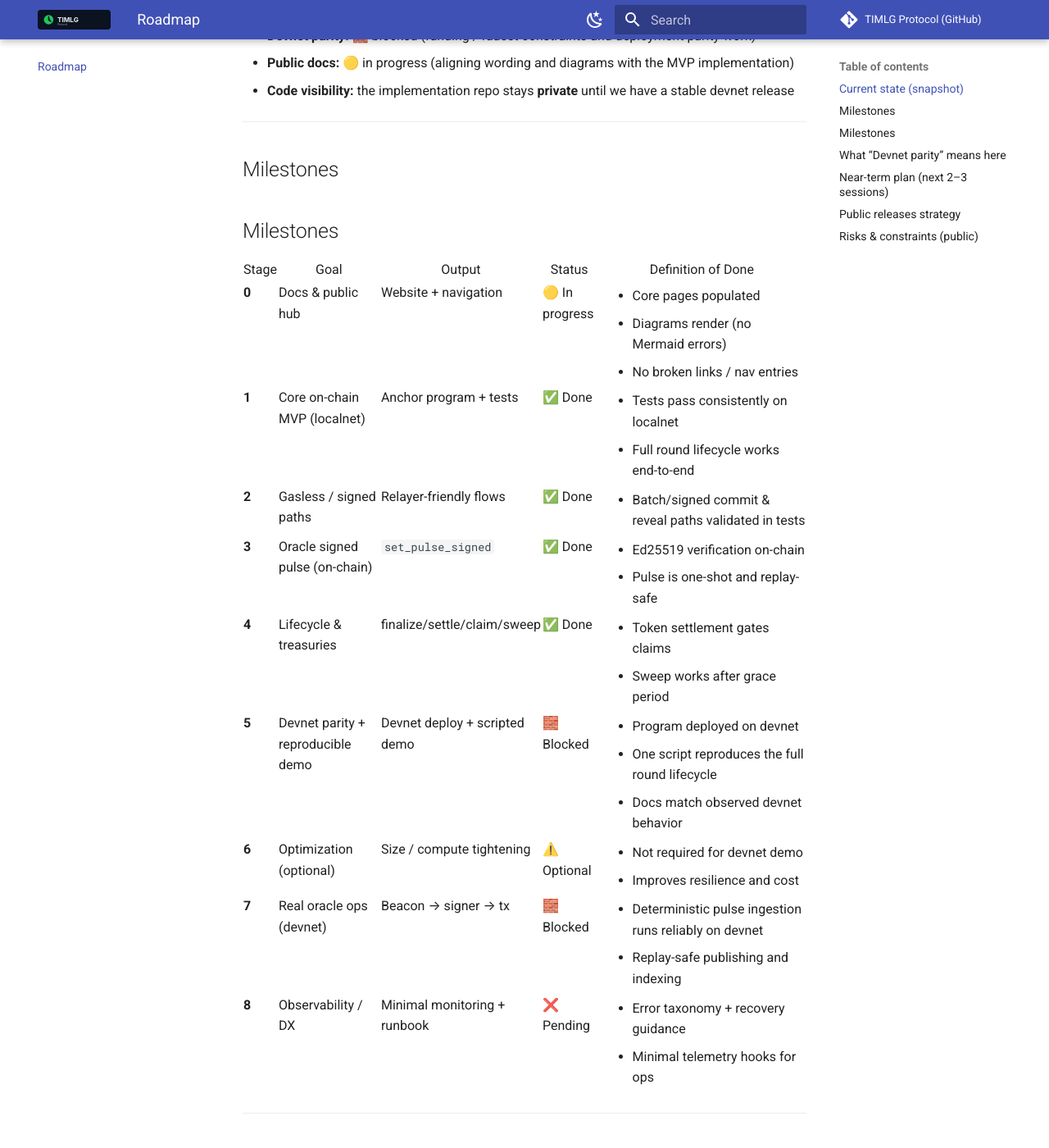
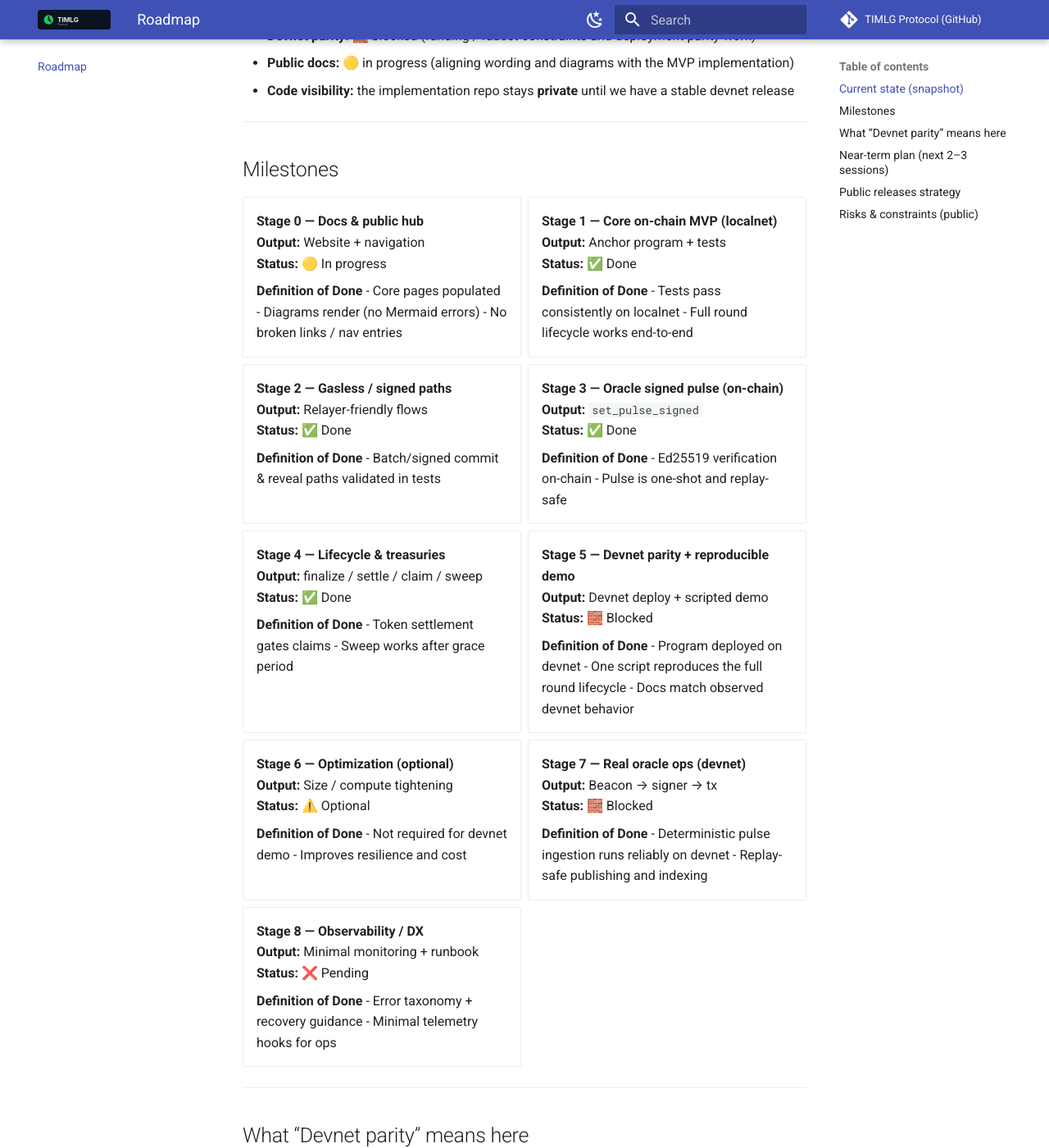
Before and after one commit to TIMLG-Protocol/timlg-protocol, an MkDocs documentation site: the page built from docs/roadmap/index.md, in a window 1280 px wide and 1400 px high, scrolled down 466 px. Shown: the whole window at 82% size. Built offline with MkDocs 1.6.1 and Material for MkDocs 9.7.7, drawn with Linux system fonts in a browser that asks for light colours.

Commit message:
Redesign roadmap milestones as cards (cleaner layout)

```diff
--- a/docs/roadmap/index.md
+++ b/docs/roadmap/index.md
@@ -18,138 +18,83 @@ It is intentionally written to be accurate without exposing sensitive operationa
 
 ## Milestones
 
+<div class="grid cards" markdown>
 
-## Milestones
+-   **Stage 0 — Docs & public hub**
+    **Output:** Website + navigation
+    **Status:** 🟡 In progress
 
-<table class="roadmap-milestones">
-  <colgroup>
-    <col style="width:6%">
-    <col style="width:20%">
-    <col style="width:20%">
-    <col style="width:10%">
-    <col style="width:44%">
-  </colgroup>
-  <thead>
-    <tr>
-      <th>Stage</th>
-      <th>Goal</th>
-      <th>Output</th>
-      <th>Status</th>
-      <th>Definition of Done</th>
-    </tr>
-  </thead>
-  <tbody>
-    <tr>
-      <td><strong>0</strong></td>
-      <td>Docs &amp; public hub</td>
-      <td>Website + navigation</td>
-      <td>🟡 In progress</td>
-      <td>
-        <ul>
-          <li>Core pages populated</li>
-          <li>Diagrams render (no Mermaid errors)</li>
-          <li>No broken links / nav entries</li>
-        </ul>
-      </td>
-    </tr>
-    <tr>
-      <td><strong>1</strong></td>
-      <td>Core on-chain MVP (localnet)</td>
-      <td>Anchor program + tests</td>
-      <td>✅ Done</td>
-      <td>
-        <ul>
-          <li>Tests pass consistently on localnet</li>
-          <li>Full round lifecycle works end-to-end</li>
-        </ul>
-      </td>
-    </tr>
-    <tr>
-      <td><strong>2</strong></td>
-      <td>Gasless / signed paths</td>
-      <td>Relayer-friendly flows</td>
-      <td>✅ Done</td>
-      <td>
-        <ul>
-          <li>Batch/signed commit &amp; reveal paths validated in tests</li>
-        </ul>
-      </td>
-    </tr>
-    <tr>
-      <td><strong>3</strong></td>
-      <td>Oracle signed pulse (on-chain)</td>
-      <td><code>set_pulse_signed</code></td>
-      <td>✅ Done</td>
-      <td>
-        <ul>
-          <li>Ed25519 verification on-chain</li>
-          <li>Pulse is one-shot and replay-safe</li>
-        </ul>
-      </td>
-    </tr>
-    <tr>
-      <td><strong>4</strong></td>
-      <td>Lifecycle &amp; treasuries</td>
-      <td>finalize/settle/claim/sweep</td>
-      <td>✅ Done</td>
-      <td>
-        <ul>
-          <li>Token settlement gates claims</li>
-          <li>Sweep works after grace period</li>
-        </ul>
-      </td>
-    </tr>
-    <tr>
-      <td><strong>5</strong></td>
-      <td>Devnet parity + reproducible demo</td>
-      <td>Devnet deploy + scripted demo</td>
-      <td>🧱 Blocked</td>
-      <td>
-        <ul>
-          <li>Program deployed on devnet</li>
-          <li>One script reproduces the full round lifecycle</li>
-          <li>Docs match observed devnet behavior</li>
-        </ul>
-      </td>
-    </tr>
-    <tr>
-      <td><strong>6</strong></td>
-      <td>Optimization (optional)</td>
-      <td>Size / compute tightening</td>
-      <td>⚠️ Optional</td>
-      <td>
-        <ul>
-          <li>Not required for devnet demo</li>
-          <li>Improves resilience and cost</li>
-        </ul>
-      </td>
-    </tr>
-    <tr>
-      <td><strong>7</strong></td>
-      <td>Real oracle ops (devnet)</td>
-      <td>Beacon → signer → tx</td>
-      <td>🧱 Blocked</td>
-      <td>
-        <ul>
-          <li>Deterministic pulse ingestion runs reliably on devnet</li>
-          <li>Replay-safe publishing and indexing</li>
-        </ul>
-      </td>
-    </tr>
-    <tr>
-      <td><strong>8</strong></td>
-      <td>Observability / DX</td>
-      <td>Minimal monitoring + runbook</td>
-      <td>❌ Pending</td>
-      <td>
-        <ul>
-          <li>Error taxonomy + recovery guidance</li>
-          <li>Minimal telemetry hooks for ops</li>
-        </ul>
-      </td>
-    </tr>
-  </tbody>
-</table>
+    **Definition of Done**
+    - Core pages populated
+    - Diagrams render (no Mermaid errors)
+    - No broken links / nav entries
+
+-   **Stage 1 — Core on-chain MVP (localnet)**
+    **Output:** Anchor program + tests
+    **Status:** ✅ Done
+
+    **Definition of Done**
+    - Tests pass consistently on localnet
+    - Full round lifecycle works end-to-end
+
+-   **Stage 2 — Gasless / signed paths**
+    **Output:** Relayer-friendly flows
+    **Status:** ✅ Done
+
+    **Definition of Done**
+    - Batch/signed commit & reveal paths validated in tests
+
+-   **Stage 3 — Oracle signed pulse (on-chain)**
+    **Output:** `set_pulse_signed`
+    **Status:** ✅ Done
+
+    **Definition of Done**
+    - Ed25519 verification on-chain
+    - Pulse is one-shot and replay-safe
+
+-   **Stage 4 — Lifecycle & treasuries**
+    **Output:** finalize / settle / claim / sweep
+    **Status:** ✅ Done
+
+    **Definition of Done**
+    - Token settlement gates claims
+    - Sweep works after grace period
+
+-   **Stage 5 — Devnet parity + reproducible demo**
+    **Output:** Devnet deploy + scripted demo
+    **Status:** 🧱 Blocked
+
+    **Definition of Done**
+    - Program deployed on devnet
+    - One script reproduces the full round lifecycle
+    - Docs match observed devnet behavior
+
+-   **Stage 6 — Optimization (optional)**
+    **Output:** Size / compute tightening
+    **Status:** ⚠️ Optional
+
+    **Definition of Done**
+    - Not required for devnet demo
+    - Improves resilience and cost
+
+-   **Stage 7 — Real oracle ops (devnet)**
+    **Output:** Beacon → signer → tx
+    **Status:** 🧱 Blocked
+
+    **Definition of Done**
+    - Deterministic pulse ingestion runs reliably on devnet
+    - Replay-safe publishing and indexing
+
+-   **Stage 8 — Observability / DX**
+    **Output:** Minimal monitoring + runbook
+    **Status:** ❌ Pending
+
+    **Definition of Done**
+    - Error taxonomy + recovery guidance
+    - Minimal telemetry hooks for ops
+
+</div>
+
 ---
 
 ## What “Devnet parity” means here
```
